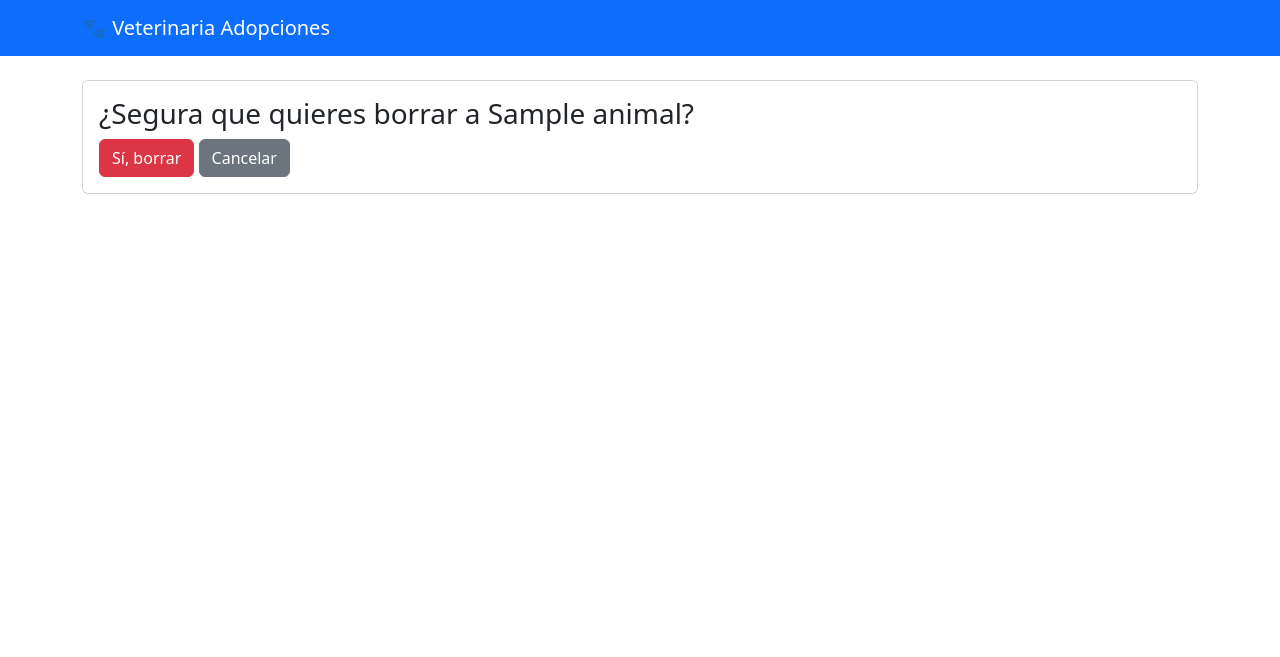
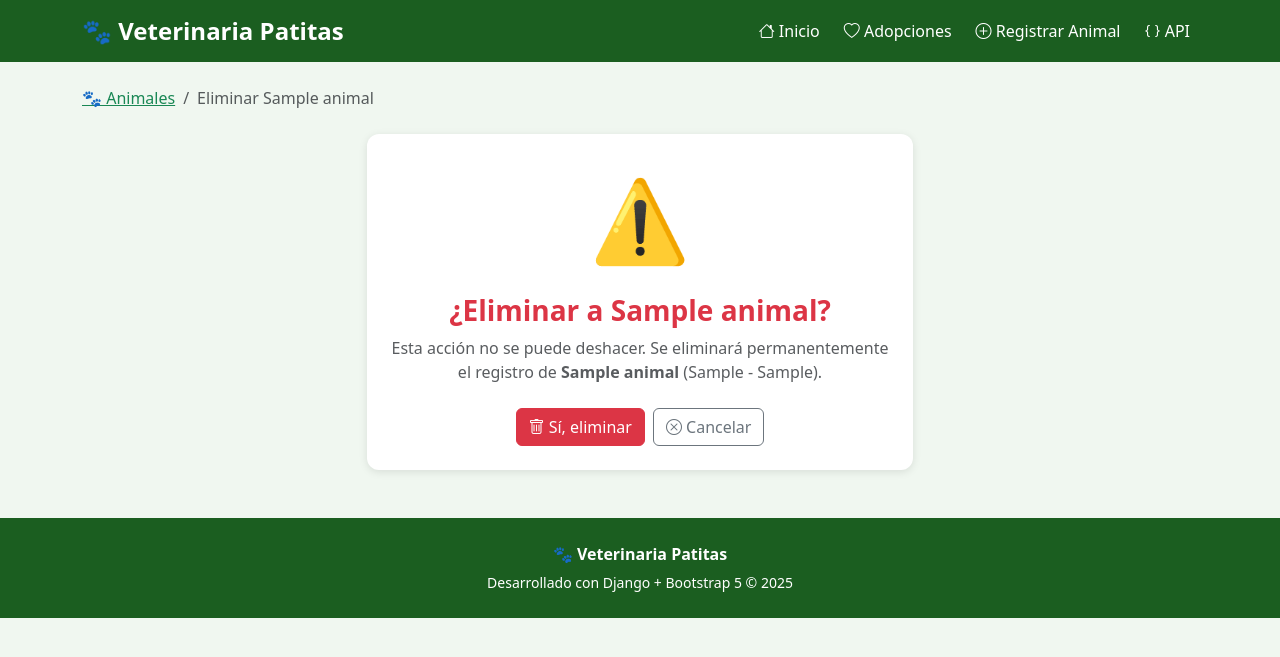
Before and after one commit to DianaLdc/daw-proyecto-final, a Django app: page /adopciones/1/borrar/ in a window 1280 px wide. Shown: the top 657 px of the page. Run offline with Django 5.2, Linux system fonts and the light colour scheme; tables that the repository leaves empty hold one stand-in row (values such as "Sample post").

Commit message:
feat: mejora animal_confirm_delete.html con mensaje de confirmación y herencia base

```diff
--- a/adopciones/templates/adopciones/animal_confirm_delete.html
+++ b/adopciones/templates/adopciones/animal_confirm_delete.html
@@ -1,28 +1,45 @@
-<!DOCTYPE html>
-<html lang="en">
-<head>
-    <meta charset="UTF-8">
-    <meta name="viewport" content="width=device-width, initial-scale=1.0">
-    <title>Borrar {{ animal.nombre }}</title>
-    <link href="https://cdn.jsdelivr.net/npm/bootstrap@5.3.0/dist/css/bootstrap.min.css" rel="stylesheet">
-</head>
-<body>
-    <nav class="navbar navbar-dark bg-primary">
-        <div class="container">
-            <a class="navbar-brand" href="{% url 'adopciones:animal_list' %}">🐾 Veterinaria Adopciones</a>
-        </div>
-    </nav>
-    <div class="container mt-4">
-        <div class="card">
-            <div class="card-body">
-                <h3>¿Segura que quieres borrar a {{ animal.nombre }}?</h3>
-                <form method="post">
-                    {% csrf_token %}
-                    <button type="submit" class="btn btn-danger">Sí, borrar</button>
-                    <a href="{% url 'adopciones:animal_list' %}" class="btn btn-secondary">Cancelar</a>
-                </form>
-            </div>
+{% extends 'adopciones/base.html' %}
+
+{% block title %}Eliminar {{ animal.nombre }} - Veterinaria Patitas{% endblock %}
+
+{% block content %}
+
+<!-- BREADCRUMB -->
+<nav aria-label="breadcrumb" class="mb-4">
+    <ol class="breadcrumb">
+        <li class="breadcrumb-item">
+            <a href="{% url 'adopciones:animal_list' %}" class="text-success">🐾 Animales</a>
+        </li>
+        <li class="breadcrumb-item active">Eliminar {{ animal.nombre }}</li>
+    </ol>
+</nav>
+
+<div class="row justify-content-center">
+    <div class="col-md-6">
+        <div class="card p-4 text-center">
+
+            <div class="mb-3" style="font-size: 80px;">⚠️</div>
+
+            <h3 class="fw-bold text-danger mb-2">¿Eliminar a {{ animal.nombre }}?</h3>
+            <p class="text-muted mb-4">
+                Esta acción no se puede deshacer. Se eliminará permanentemente el registro de
+                <strong>{{ animal.nombre }}</strong> ({{ animal.especie }} - {{ animal.raza }}).
+            </p>
+
+            <form method="post">
+                {% csrf_token %}
+                <div class="d-flex gap-2 justify-content-center">
+                    <button type="submit" class="btn btn-danger">
+                        <i class="bi bi-trash"></i> Sí, eliminar
+                    </button>
+                    <a href="{% url 'adopciones:animal_list' %}" class="btn btn-outline-secondary">
+                        <i class="bi bi-x-circle"></i> Cancelar
+                    </a>
+                </div>
+            </form>
+
         </div>
     </div>
-</body>
-</html>
+</div>
+
+{% endblock %}
```
